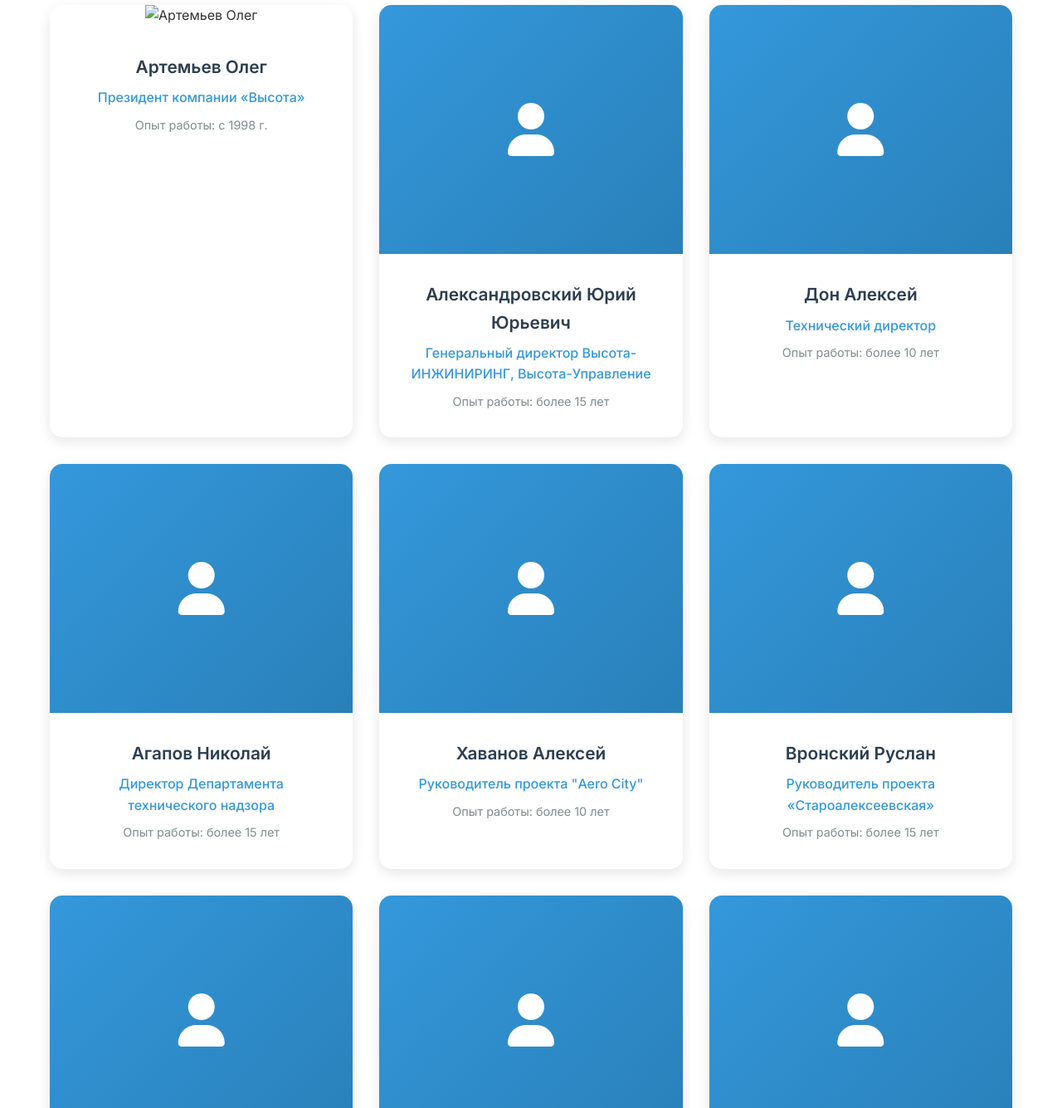
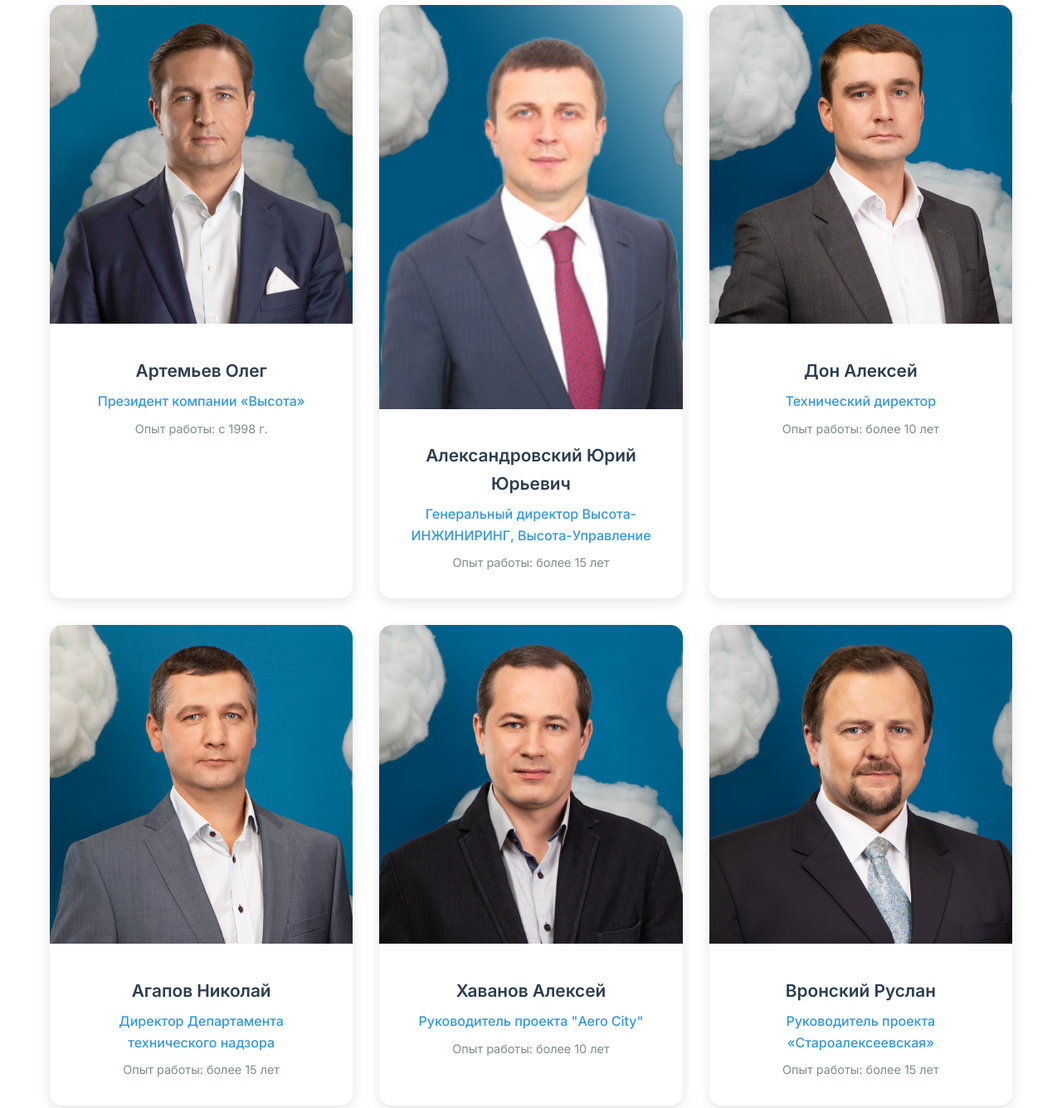
Before and after one commit to dyatlovm-git/vysota-site, a plain HTML site: page index.html in a window 1280 px wide. Shown: the part 7440-8775 px from the top of the page at 83% size. Drawn offline with Linux system fonts and the light colour scheme.

Commit message:
add images

```diff
--- a/index.html
+++ b/index.html
@@ -509,7 +509,7 @@
             <div class="team-grid">
                 <div class="team-card" data-member="artemiev">
                     <div class="team-photo">
-                        <img src="images/artemiev.jpg" alt="Артемьев Олег">
+                        <img src="images/oartemiev.jpg" alt="Артемьев Олег" width="974" height="1024">
                         <div class="team-overlay">
                             <button class="btn btn-primary team-details-btn">Подробнее</button>
                         </div>
@@ -522,9 +522,7 @@
                 </div>
                 <div class="team-card" data-member="aleksandrovsky">
                     <div class="team-photo">
-                        <div class="photo-placeholder">
-                            <i class="fas fa-user"></i>
-                        </div>
+                        <img src="images/auu 2.jpg" alt="Александровский Юрий Юрьевич" width="974" height="1024">
                         <div class="team-overlay">
                             <button class="btn btn-primary team-details-btn">Подробнее</button>
                         </div>
@@ -537,9 +535,7 @@
                 </div>
                 <div class="team-card" data-member="don">
                     <div class="team-photo">
-                        <div class="photo-placeholder">
-                            <i class="fas fa-user"></i>
-                        </div>
+                        <img src="images/adon.jpg" alt="Дон Алексей" width="974" height="1024">
                         <div class="team-overlay">
                             <button class="btn btn-primary team-details-btn">Подробнее</button>
                         </div>
@@ -552,9 +548,7 @@
                 </div>
                 <div class="team-card" data-member="agapov">
                     <div class="team-photo">
-                        <div class="photo-placeholder">
-                            <i class="fas fa-user"></i>
-                        </div>
+                        <img src="images/nagapov.jpg" alt="Агапов Николай" width="974" height="1024">
                         <div class="team-overlay">
                             <button class="btn btn-primary team-details-btn">Подробнее</button>
                         </div>
@@ -567,9 +561,7 @@
                 </div>
                 <div class="team-card" data-member="khavanov">
                     <div class="team-photo">
-                        <div class="photo-placeholder">
-                            <i class="fas fa-user"></i>
-                        </div>
+                        <img src="images/akhavanov.jpg" alt="Хаванов Алексей" width="974" height="1024">
                         <div class="team-overlay">
                             <button class="btn btn-primary team-details-btn">Подробнее</button>
                         </div>
@@ -582,9 +574,7 @@
                 </div>
                 <div class="team-card" data-member="vronsky">
                     <div class="team-photo">
-                        <div class="photo-placeholder">
-                            <i class="fas fa-user"></i>
-                        </div>
+                        <img src="images/rvronskyi.jpg" alt="Вронский Руслан" width="974" height="1024">
                         <div class="team-overlay">
                             <button class="btn btn-primary team-details-btn">Подробнее</button>
                         </div>
@@ -597,9 +587,7 @@
                 </div>
                 <div class="team-card" data-member="shapovalov">
                     <div class="team-photo">
-                        <div class="photo-placeholder">
-                            <i class="fas fa-user"></i>
-                        </div>
+                        <img src="images/shapovalov.jpg" alt="Шаповалов Игорь" width="974" height="1024">
                         <div class="team-overlay">
                             <button class="btn btn-primary team-details-btn">Подробнее</button>
                         </div>
@@ -612,9 +600,7 @@
                 </div>
                 <div class="team-card" data-member="dadayan">
                     <div class="team-photo">
-                        <div class="photo-placeholder">
-                            <i class="fas fa-user"></i>
-                        </div>
+                        <img src="images/ddadayan.jpg" alt="Дадаян Диана" width="974" height="1024">
                         <div class="team-overlay">
                             <button class="btn btn-primary team-details-btn">Подробнее</button>
                         </div>
@@ -627,9 +613,7 @@
                 </div>
                 <div class="team-card" data-member="kholodnaya">
                     <div class="team-photo">
-                        <div class="photo-placeholder">
-                            <i class="fas fa-user"></i>
-                        </div>
+                        <img src="images/nkholodnaya.jpg" alt="Холодная Надежда" width="974" height="1024">
                         <div class="team-overlay">
                             <button class="btn btn-primary team-details-btn">Подробнее</button>
                         </div>
```
Also changed, not shown: images/adon.jpg (added), images/akhavanov.jpg (added), images/auu 2.jpg (added), images/ddadayan.jpg (added), images/nagapov.jpg (added), images/nkholodnaya.jpg (added), images/oartemiev.jpg (added), images/rvronskyi.jpg (added), images/shapovalov.jpg (added).
